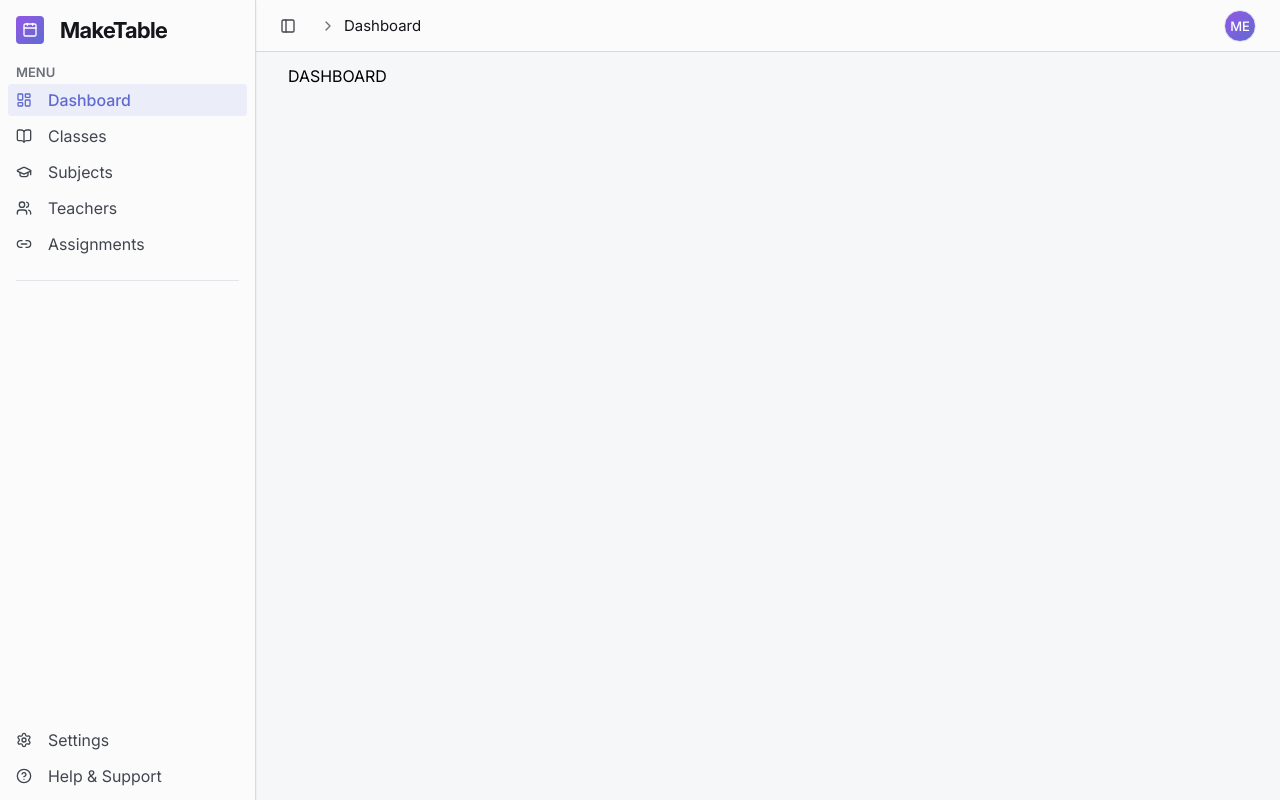
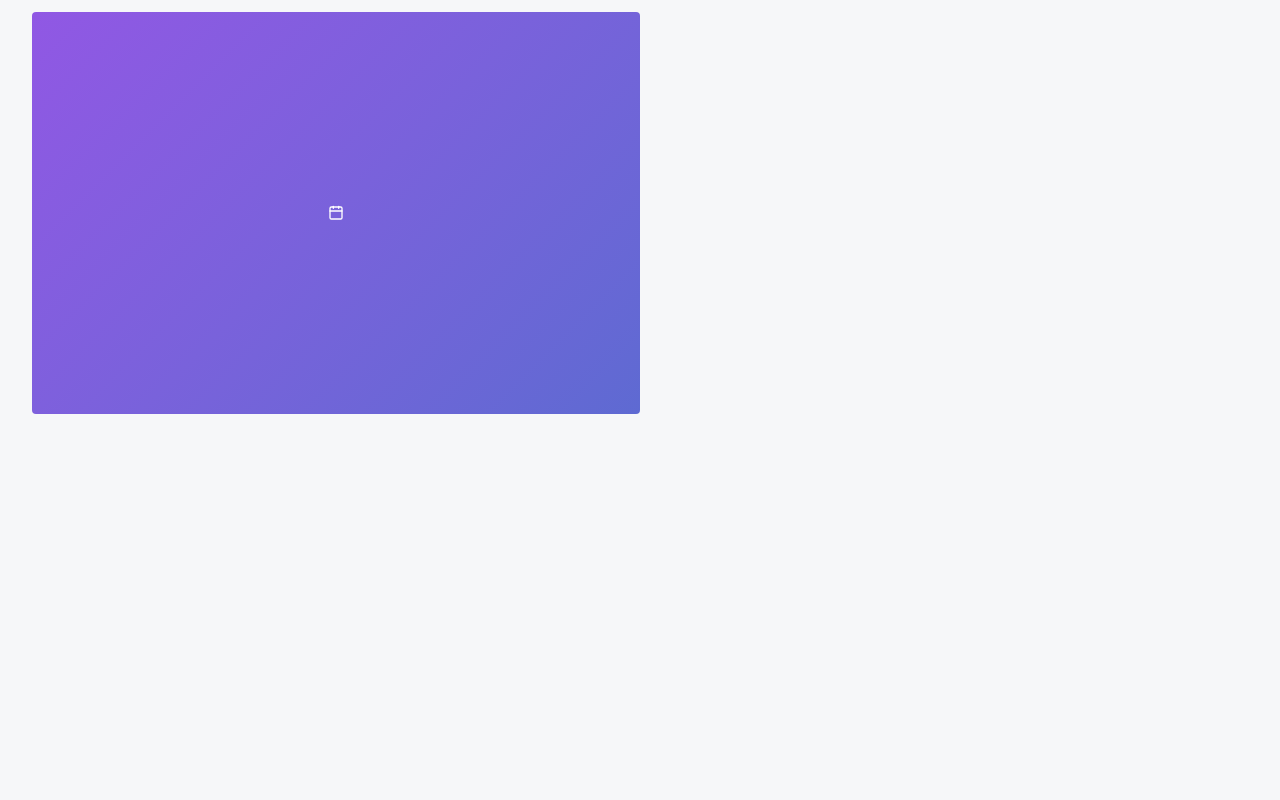
Before and after one commit to asifali411/Make-Table-App, a React (Vite) app: page /login in a window 1280 px wide. Before the commit this address led to /dashboard. Built offline with nearby package versions, Linux system fonts and the light colour scheme.

Commit message:
feat: extract AppLogo into a reusable component

```diff
--- a/src/App.tsx
+++ b/src/App.tsx
@@ -8,11 +8,11 @@ import "./styles/global.css";
 import { useEffect } from "react";
 
 function App() {
-
   const navigate = useNavigate();
 
   useEffect(() => {
-    navigate("/dashboard");
+    //navigate("/login"); well fuck u ali ;) im a good guy so i commented it out
+    //navigate("/dashboard"); ig i just violated your rules.. commented codes.. sry love.. dont punish me
   }, []);
 
   return (
--- a/src/app/routes/RouteManager.tsx
+++ b/src/app/routes/RouteManager.tsx
@@ -2,34 +2,42 @@ import { lazy, Suspense } from "react";
 import { Route, Routes } from "react-router-dom";
 import Navbar from "../../shared/components/navbar/Navbar";
 
-const Classes  = lazy(() => import("../../features/classes/pages/Classes"));
+//Auths
+const Login = lazy(() => import("../../features/auth/pages/Login"));
+const Register = lazy(() => import("../../features/auth/pages/Register"));
+
+const Classes = lazy(() => import("../../features/classes/pages/Classes"));
 const Subjects = lazy(() => import("../../features/subjects/pages/Subjects"));
 const Teachers = lazy(() => import("../../features/teachers/pages/Teachers"));
-const Assignments = lazy(() => import("../../features/assignments/pages/Assignments"));
+const Assignments = lazy(
+  () => import("../../features/assignments/pages/Assignments"),
+);
 
 // Placeholders
-const Loading        = () => <div>LOADING</div>;
-const Dashboard      = () => <div>DASHBOARD</div>;
-const Settings       = () => <div>SETTINGS</div>;
-const HelpAndSupport = () => <div>HELP AND SUPPORT</div>
+const Loading = () => <div>LOADING</div>;
+const Dashboard = () => <div>DASHBOARD</div>;
+const Settings = () => <div>SETTINGS</div>;
+const HelpAndSupport = () => <div>HELP AND SUPPORT</div>;
 
 const RouteManager = () => {
   return (
     <Suspense fallback={<Loading />}>
       <Routes>
+        <Route path="/login" element={<Login />} />
+        <Route path="/register" element={<Register />} />
         <Route element={<Navbar />}>
-          <Route path="/"            element={ <Loading />      }></Route>
-          <Route path="/dashboard"   element={ <Dashboard />      }></Route>
-          <Route path="/classes"     element={ <Classes />        }></Route>
-          <Route path="/subjects"    element={ <Subjects />       }></Route>
-          <Route path="/teachers"    element={ <Teachers />       }></Route>
-          <Route path="/assignments" element={ <Assignments />    }></Route>
-          <Route path="/settings"    element={ <Settings />       }></Route>
-          <Route path="/help"        element={ <HelpAndSupport /> }></Route>
+          <Route path="/" element={<Loading />}></Route>
+          <Route path="/dashboard" element={<Dashboard />}></Route>
+          <Route path="/classes" element={<Classes />}></Route>
+          <Route path="/subjects" element={<Subjects />}></Route>
+          <Route path="/teachers" element={<Teachers />}></Route>
+          <Route path="/assignments" element={<Assignments />}></Route>
+          <Route path="/settings" element={<Settings />}></Route>
+          <Route path="/help" element={<HelpAndSupport />}></Route>
         </Route>
       </Routes>
     </Suspense>
   );
-}
+};
 
 export default RouteManager;
--- /dev/null
+++ b/src/features/auth/pages/Login.tsx
@@ -0,0 +1,13 @@
+import styles from "../styles/Auth.module.css";
+import AppLogo from "../../../shared/components/appLogo/AppLogo";
+const Login = () => {
+  return (
+    <main className={styles.authPage}>
+      <AppLogo />
+      <div className={styles.content__left}></div>
+      <div className={styles.content__right}></div>
+    </main>
+  );
+};
+
+export default Login;
--- /dev/null
+++ b/src/features/auth/pages/Register.tsx
@@ -0,0 +1,6 @@
+import styles from "../styles/Auth.module.css";
+const Register = () => {
+  return <div></div>;
+};
+
+export default Register;
--- /dev/null
+++ b/src/features/auth/styles/Auth.module.css
@@ -0,0 +1,4 @@
+.authPage {
+  display: grid;
+  grid-template-columns: 1fr 1fr;
+}
--- /dev/null
+++ b/src/shared/components/appLogo/AppLogo.module.css
@@ -0,0 +1,17 @@
+.logo {
+  display: flex;
+  justify-content: center;
+  align-items: center;
+
+  flex-shrink: 0;
+  padding: 6px;
+
+  border-radius: var(--radius-small);
+  background: var(--color-gradient-primary);
+  color: #fff;
+}
+
+.logo svg {
+  width: var(--space-4);
+  height: var(--space-4);
+}
--- /dev/null
+++ b/src/shared/components/appLogo/AppLogo.tsx
@@ -0,0 +1,11 @@
+import styles from "./AppLogo.module.css";
+import { Calendar } from "lucide-react";
+const AppLogo = () => {
+  return (
+    <div className={styles.logo}>
+      <Calendar />
+    </div>
+  );
+};
+
+export default AppLogo;
--- a/src/shared/components/navbar/Navbar.tsx
+++ b/src/shared/components/navbar/Navbar.tsx
@@ -13,6 +13,7 @@ import { useState } from "react";
 import { useNavigate, Outlet } from "react-router-dom";
 import Topbar from "../topbar/Topbar";
 import styles from "./styles/Navbar.module.css";
+import AppLogo from "../appLogo/AppLogo";
 
 // --- Types ------------------------------------------------------------------------
 
@@ -25,12 +26,17 @@ interface MenuItem {
     Omit<LucideProps, "ref"> & React.RefAttributes<SVGSVGElement>
   >;
   active?: boolean;
-};
+}
 
 // ------------------------------------------------------------------------
 
 const menuItems: MenuItem[] = [
-  { href: "/dashboard", label: "Dashboard", icon: LayoutDashboard, active: true },
+  {
+    href: "/dashboard",
+    label: "Dashboard",
+    icon: LayoutDashboard,
+    active: true,
+  },
   { href: "/classes", label: "Classes", icon: BookOpen },
   { href: "/subjects", label: "Subjects", icon: GraduationCap },
   { href: "/teachers", label: "Teachers", icon: Users },
@@ -45,7 +51,6 @@ const footerItems: MenuItem[] = [
 // -------------------------------------------------------------------------
 
 const Navbar = () => {
-
   const navigate = useNavigate();
   const [acitveLink, setActiveLink] = useState<HrefType>("/dashboard");
   const [collapsed, setCollapsed] = useState(false);
@@ -63,9 +68,7 @@ const Navbar = () => {
         <div className={styles.sidebar}>
           <div className={styles.content}>
             <div className={styles.brand}>
-              <div className={styles.logo}>
-                <Calendar />
-              </div>
+              <AppLogo />
               <span className={styles.brandName}>MakeTable</span>
             </div>
             <div className={styles.group}>
@@ -117,6 +120,6 @@ const Navbar = () => {
       </section>
     </div>
   );
-}
+};
 
 export default Navbar;
--- a/src/shared/components/navbar/styles/Navbar.module.css
+++ b/src/shared/components/navbar/styles/Navbar.module.css
@@ -91,24 +91,6 @@
   gap: 0;
 }
 
-.logo {
-  display: flex;
-  justify-content: center;
-  align-items: center;
-
-  flex-shrink: 0;
-  padding: 6px;
-
-  border-radius: var(--radius-small);
-  background: var(--color-gradient-primary);
-  color: #fff;
-}
-
-.logo svg {
-  width: var(--space-4);
-  height: var(--space-4);
-}
-
 .brandName {
   font-size: var(--font-size-xl);
   font-weight: 700;
@@ -193,11 +175,7 @@
 }
 
 .menuButtonActive:hover {
-  background-color: color-mix(
-    in srgb,
-    var(--color-primary) 15%,
-    transparent
-  );
+  background-color: color-mix(in srgb, var(--color-primary) 15%, transparent);
   color: var(--color-primary);
 }
 
```
Also changed, not shown: 1 other file (tests, documents, lock files or other folders).
